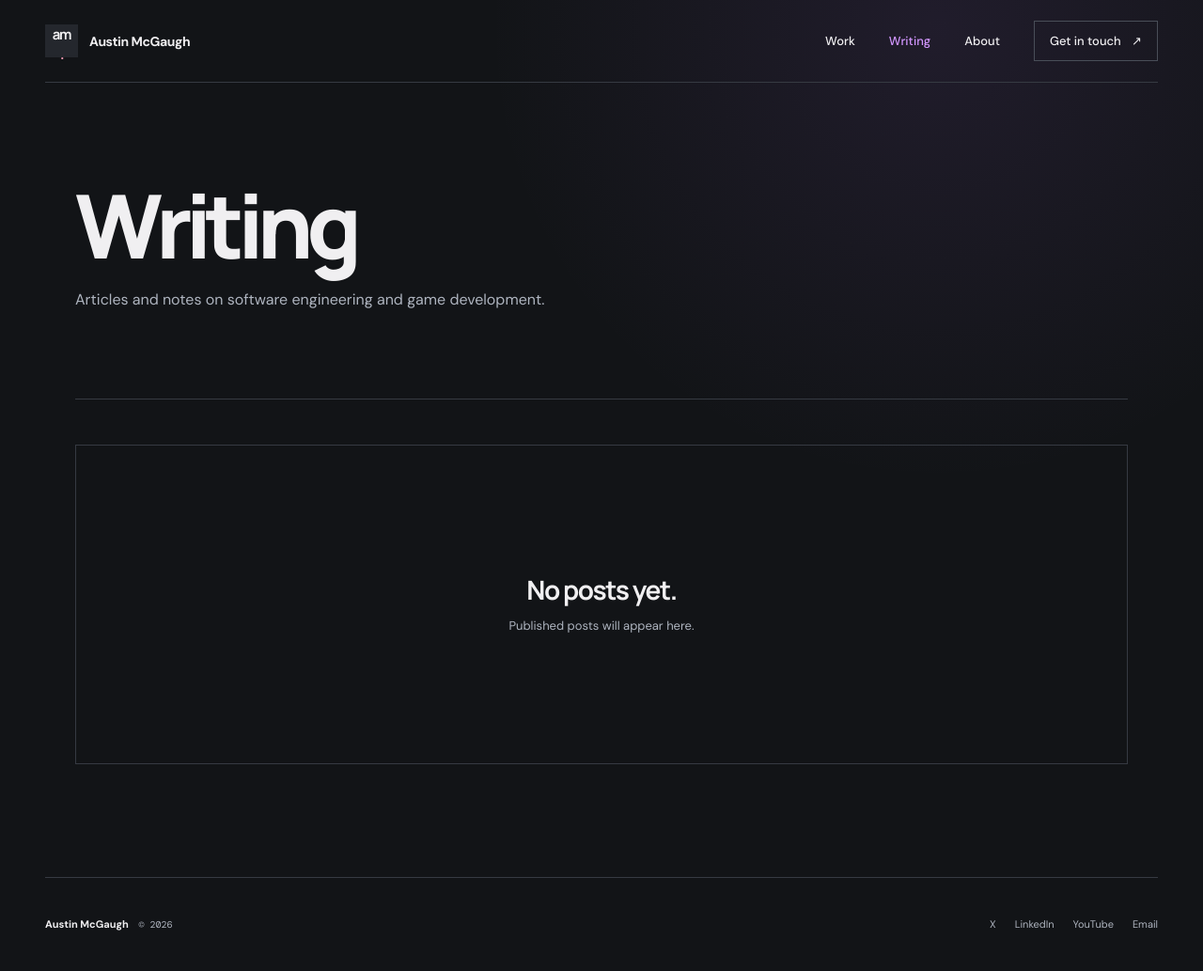
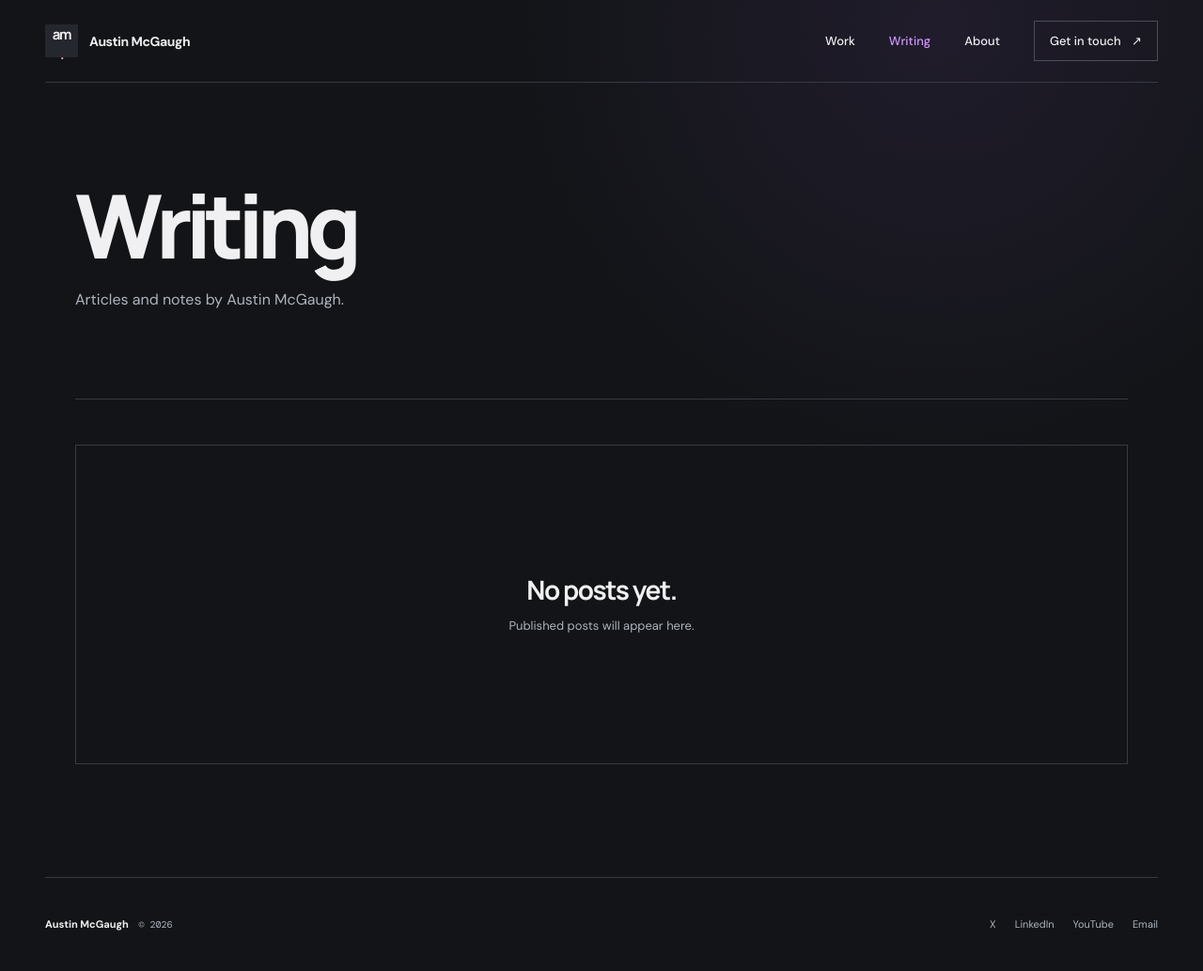
Before and after one commit to minnsace/austinmcgaugh.com, a Jekyll site: the page built from writing.md, in a window 1280 px wide. Shown: the whole page at 94% size. Built offline with Jekyll 4.4.1, drawn with Linux system fonts in a browser that asks for light colours.

Commit message:
Build interactive digital forge
Co-authored-by: Copilot App <223556219+Copilot@users.noreply.github.com>

```diff
--- a/assets/css/site.css
+++ b/assets/css/site.css
@@ -413,3 +413,35 @@ body {
   .about-hero { grid-template-columns: 1fr; gap: 32px; }
   .about-portrait { width: min(68vw, 280px); justify-self: center; }
 }
+
+/* The forge is decorative; the image underneath remains the fallback. */
+.hero-art { min-height: 480px; isolation: isolate; }
+.hero-copy .kicker { color: #aeb4bf; }
+.hero-art-texture { opacity: .8; }
+.forge-canvas { position: absolute; inset: 0; width: 100%; height: 100%; opacity: 0; transition: opacity .8s ease; }
+.hero-art.forge-ready .forge-canvas { opacity: 1; }
+.hero-art-vignette { pointer-events: none; background: linear-gradient(0deg, rgba(7, 8, 11, .8), transparent 25%, transparent 72%, rgba(7, 8, 11, .45)); }
+.forge-frame { position: absolute; inset: 16px; pointer-events: none; border: 1px solid rgba(220, 220, 235, .16); }
+.forge-frame::before, .forge-frame::after { content: ""; position: absolute; width: 10px; height: 10px; border-color: rgba(235, 220, 245, .65); border-style: solid; }
+.forge-frame::before { top: -1px; left: -1px; border-width: 1px 0 0 1px; }
+.forge-frame::after { bottom: -1px; right: -1px; border-width: 0 1px 1px 0; }
+.forge-caption { position: absolute; left: 30px; top: 29px; color: rgba(243, 237, 247, .78); font: 9px/1.4 var(--mono); letter-spacing: .12em; pointer-events: none; }
+.forge-caption span { color: #e8a9d8; }
+.forge-toggle { position: absolute; right: 29px; bottom: 28px; padding: 8px 10px; border: 1px solid rgba(235, 228, 244, .45); background: rgba(10, 11, 15, .75); color: #f0eff1; font: 10px var(--mono); cursor: pointer; }
+.forge-toggle:hover { border-color: #e2a4f0; }
+.forge-toggle:focus-visible { outline: 2px solid #cc8cff; outline-offset: 3px; }
+.writing-inner { display: grid; grid-template-columns: 1fr 1fr; gap: 70px; }
+.writing-copy h2 { font-size: clamp(42px, 5vw, 64px); }
+.home-posts { border-top: 1px solid var(--line); }
+.home-post { display: grid; grid-template-columns: 1fr auto; gap: 8px 18px; padding: 18px 0; border-bottom: 1px solid var(--line); }
+.home-post time { grid-column: 1 / -1; color: var(--steel); font: 10px var(--mono); text-transform: uppercase; }
+.home-post > span:first-of-type { font: 600 18px var(--display); }
+.home-post:hover { color: #e8a9ef; }
+.writing-empty { margin: 0; padding: 25px 0; border-block: 1px solid var(--line); color: var(--steel); font-size: 14px; }
+@media (max-width: 760px) {
+  .hero-art { min-height: 390px; }
+  .writing-inner { grid-template-columns: 1fr; gap: 38px; }
+}
+@media (max-width: 420px) {
+  .hero-art { min-height: 330px; }
+}
--- a/writing.md
+++ b/writing.md
@@ -6,7 +6,7 @@ permalink: /writing/
 ---
 <section class="page-hero section-wrap writing-page-hero">
   <h1>Writing</h1>
-  <p class="page-intro">Articles and notes on software engineering and game development.</p>
+  <p class="page-intro">Articles and notes by Austin McGaugh.</p>
 </section>
 
 <section class="section-wrap post-list-section">
```
Also changed, not shown: assets/js/forge.js (added, +220 -0 lines), index.html (+21 -6 lines).
